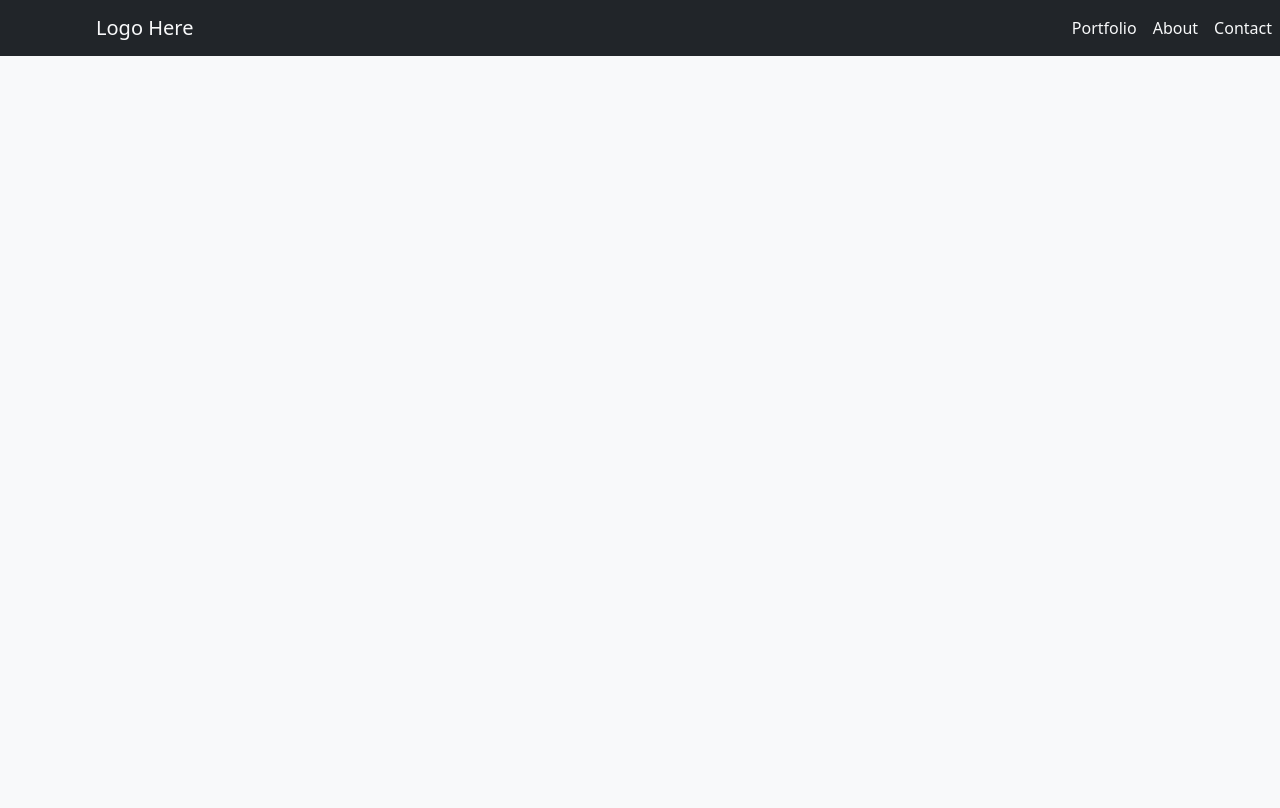
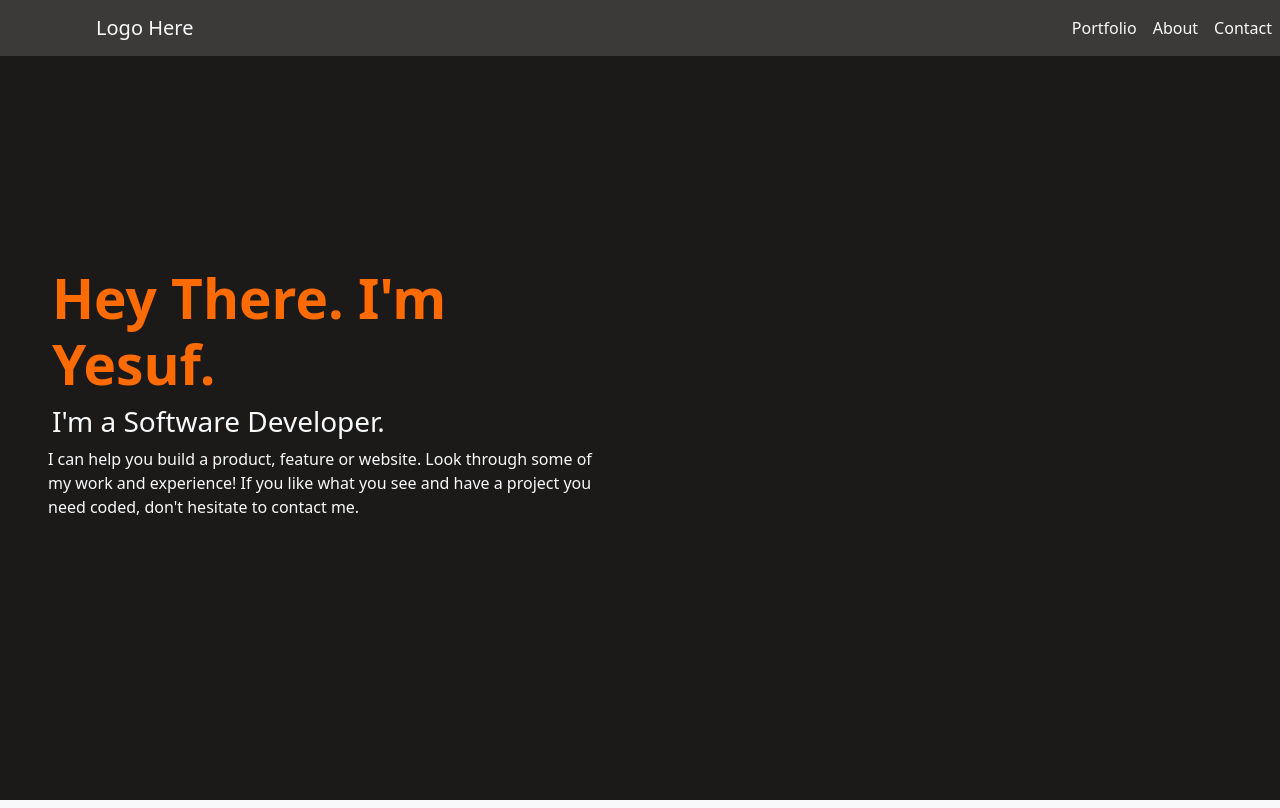
Before and after one commit to lewisjn-arch/Bootstrap_exercise, a website: page index.html in a window 1280 px wide. Drawn offline with nearby package versions, Linux system fonts and the light colour scheme.

Commit message:
Add styles of bootstrap to the index page

```diff
--- a/index.html
+++ b/index.html
@@ -9,7 +9,7 @@
       integrity="sha384-GLhlTQ8iRABdZLl6O3oVMWSktQOp6b7In1Zl3/Jr59b6EGGoI1aFkw7cmDA6j6gD"
       crossorigin="anonymous"
     />
-    <link rel="stylesheet" href="styles.css" />
+    <!-- <link rel="stylesheet" href="styles.css" /> -->
     <script
       src="https://cdn.jsdelivr.net/npm/bootstrap@5.3.0-alpha1/dist/js/bootstrap.bundle.min.js"
       integrity="sha384-w76AqPfDkMBDXo30jS1Sgez6pr3x5MlQ1ZAGC+nuZB+EYdgRZgiwxhTBTkF7CXvN"
@@ -18,8 +18,9 @@
     ></script>
     <title>Try Bootstrap</title>
 </head>
+
 <body class="bg-light">
-    <header class="container-fluid navbar navbar-expand-md fixed-top bg-dark">
+    <header class="container-fluid navbar navbar-expand-md fixed-top text-light" style="background-color:#3c3a39;">
         <nav id ="portfolio-navbar" class="container ps-5 pe-5 d-flex justify-content-between align-items-center">
             <a class="navbar-brand text-light ps-5" href="#">Logo Here</a>
         </nav>
@@ -34,18 +35,10 @@
       >
         &#9776;
       </button>
-      <div
-        class="collapse navbar-collapse justify-content-start"
-        id="navbarCollapse"
-      >
+      <div class="collapse navbar-collapse justify-content-start" id="navbarCollapse" >
         <ul class="navbar-nav">
           <li class="nav-item">
-            <a
-              class="nav-link active text-light"
-              aria-current="page"
-              href="#introductionheader"
-              >Portfolio</a
-            >
+            <a class="nav-link active text-light" aria-current="page" href="#introductionheader">Portfolio</a>
           </li>
           <li class="nav-item">
             <a class="nav-link text-light" href="#worksectionheader">About</a>
@@ -57,6 +50,25 @@
       </div>
     </nav>
   </header>
+  <main
+    class="page_container d-grid gap-5 bg-light"
+    data-bs-spy="scroll"
+    data-bs-target="#portfolio-navbar"
+    data-bs-offset="0"
+    class="scrollspy-example"
+    tabindex="0"
+    >
+  <section id="introductionpage"
+           class="container-fluid vh-100 ps-5 pe-5 mb-2 d-flex text-light flex-column align-items-center justify-content-center" style="background-color:#1c1a19;">
+            <div class="headline">
+                <h1 class="main_text ps-1 pe-5 w-50" style="color: #ff6b00; font-weight:700; font-size: 55px;">Hey There. I'm Yesuf.</h1>
+                <h2 class="main_text ps-1 pe-5 w-50" style="font-size: 28px;">I'm a Software Developer.</h2>
+                <p class="description_text pe-1 pe-5 w-50">I can help you build a product, feature or website. Look through
+                some of my work and experience! If you like what you see and have a project you need coded, don't hesitate to contact me.
+                </p>
+             </div>
+        </section>
+  </main>
 
 </body>
 </html>
```
Also changed, not shown: package.json (added, +14 -0 lines), assets/images/Illustration-header.png (added), assets/images/Illustration-header.svg (added), 1 other file.
